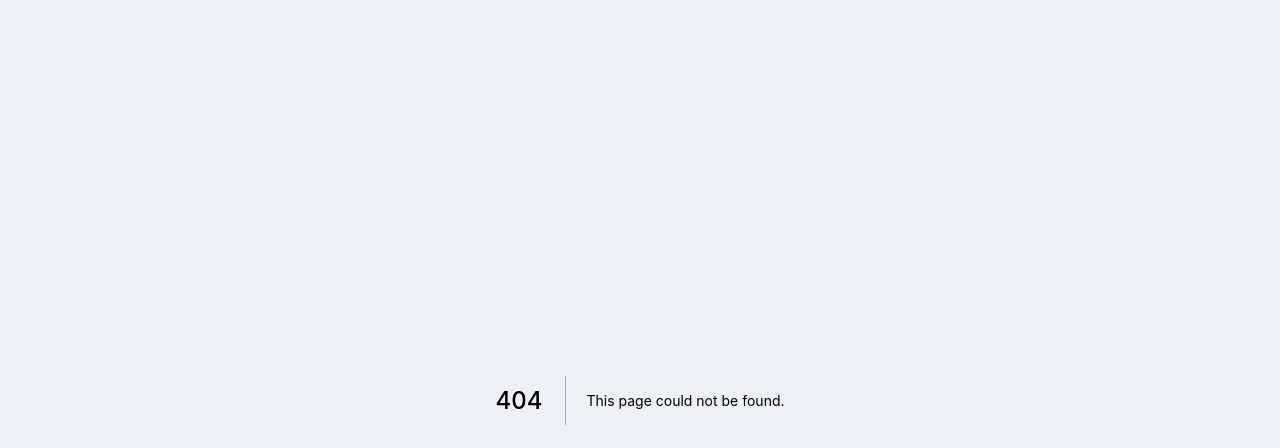
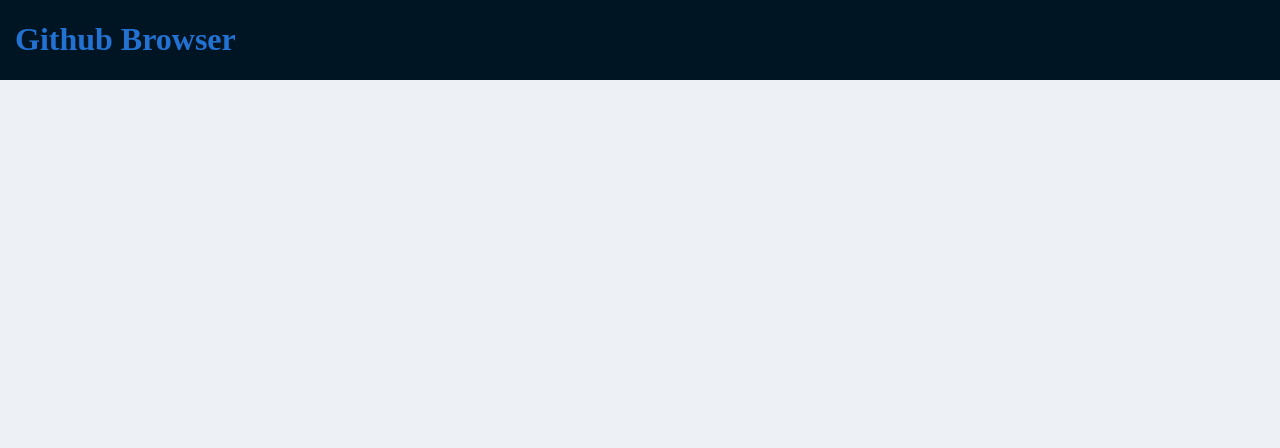
Before and after one commit to darknight1983/coding-exam-2019, a Next.js app: page /gitUser in a window 1280 px wide. Before the commit this address had no page. Shown: the top 448 px of the page. Built offline with nearby package versions, Linux system fonts and the light colour scheme.

Commit message:
link to gitUser page

```diff
--- a/components/starredRepoItem.js
+++ b/components/starredRepoItem.js
@@ -1,15 +1,18 @@
 import React from "react";
+import Link from "next/link";
 
 import { repoItem, h1, center, button } from "./sharedStyles";
 
 const StarredRepo = ({ name, language, description }) => {
   return (
+    <Link href="/gitUser">
       <div style={repoItem}>
         <h1 style={h1}>{name}</h1>
         <hr />
         <h3 style={button}>{language}</h3>
         <p style={center}>{description}</p>
       </div>
+    </Link>
   );
 };
 
--- /dev/null
+++ b/pages/gitUser.js
@@ -0,0 +1,12 @@
+import React from "react";
+import Header from "../components/header";
+import { mainContainer, header } from "../components/sharedStyles";
+
+const UserPage = () => {
+  return (
+    <div style={mainContainer}>
+      <Header />
+    </div>
+  );
+};
+export default UserPage;
```
Lines whose indentation alone changed are shown as unchanged.
